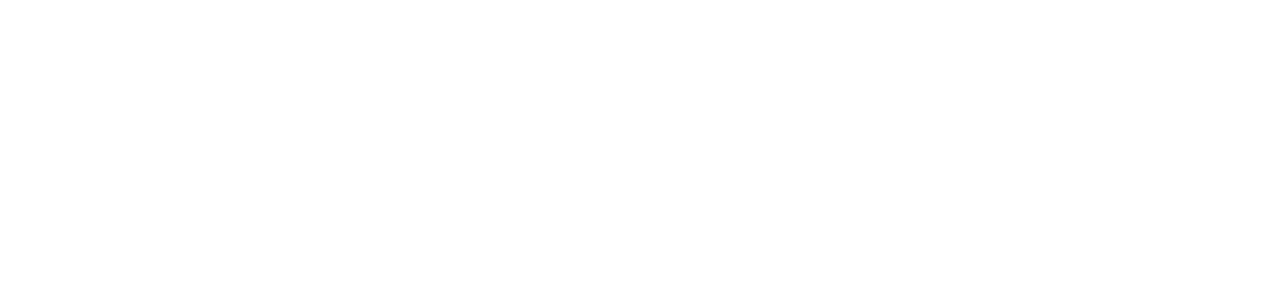
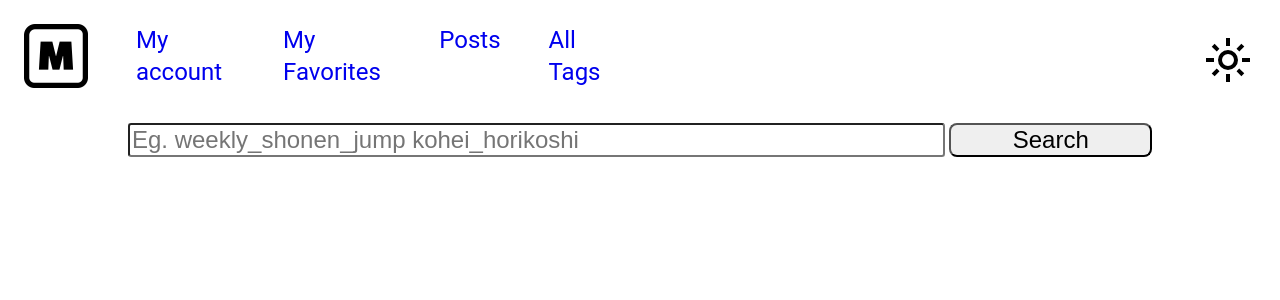
Before and after one commit to DaChoco/MangaBooru, a React (Vite) app in the folder frontend/: page /posts in a window 1280 px wide. Before the commit this address had no page. Shown: the top 300 px of the page. Built offline with nearby package versions, Linux system fonts and the light colour scheme.

Commit message:
Posts page styling. Worked on top nav component

```diff
--- a/frontend/src/App.jsx
+++ b/frontend/src/App.jsx
@@ -1,6 +1,6 @@
 import './style/App.css'
 import {Routes, Route} from "react-router-dom"
-import {Favorites, Home, SavedSearch, Profile} from "./pages"
+import {Favorites, Home, SavedSearch, Profile, Posts} from "./pages"
 
 
 
@@ -11,6 +11,7 @@
 
     <Routes>
       <Route path="/" element={<Home></Home>}></Route>
+      <Route path="/posts" element={<Posts></Posts>}></Route>
       <Route path="/favorites" element={<Favorites></Favorites>} ></Route>
       <Route path="/profile" element={<Profile></Profile>} ></Route>
       <Route path="/savedsearch" element={<SavedSearch></SavedSearch>} ></Route>
--- a/frontend/src/components/index.jsx
+++ b/frontend/src/components/index.jsx
@@ -1,3 +1,4 @@
 export { default as PostBox } from "./postbox";
 export { default as SearchBar} from "./searchsect"
 export { default as TagsBar } from "./tagsbar";
+export { default as Topnav } from "./topnav";
--- /dev/null
+++ b/frontend/src/components/topnav.jsx
@@ -0,0 +1,59 @@
+import { Link } from "react-router-dom"
+import {useState} from "react"
+import "../style/Posts.css"
+import Msvg from "../assets/m-alphabet-icon.png"
+
+function Topnav({children}){
+    const [toggledark, setToggledark] = useState(false)
+
+
+    const darkMode = () =>{
+        if (toggledark === false){
+            setToggledark(true)
+
+        }
+        else{
+            setToggledark(false)
+
+        }
+    }
+
+
+    return(
+    <div className="topnav-container">
+        <div className="total-top">
+
+            <ul className="topnav-content">
+                <li className="menulinks"><Link to="/"><img src={Msvg} alt="" /></Link></li>
+                <li className="menulinks"><Link to="/profile">My account</Link></li>
+                <li className="menulinks"><Link to="/favorites">My Favorites </Link></li>
+                <li className="menulinks"><Link to="/Posts">Posts</Link></li>
+                <li className="menulinks"><Link to="/Posts">All Tags</Link></li>
+            </ul>
+
+            <div className="lightordark-container">
+                {toggledark ? (
+                <svg onClick={() => darkMode()} id="dark" className="svglightdark" xmlns="http://www.w3.org/2000/svg"  viewBox="0 -960 960 960" fill="#000000">
+                    <path d="M480-120q-150 0-255-105T120-480q0-150 105-255t255-105q14 0 27.5 1t26.5 3q-41 29-65.5 75.5T444-660q0 90 63 153t153 63q55 0 101-24.5t75-65.5q2 13 3 26.5t1 27.5q0 150-105 255T480-120Zm0-80q88 0 158-48.5T740-375q-20 5-40 8t-40 3q-123 0-209.5-86.5T364-660q0-20 3-40t8-40q-78 32-126.5 102T200-480q0 116 82 198t198 82Zm-10-270Z"/>
+                </svg>
+                    ) : (
+                <svg onClick={() => darkMode()} className="svglightdark" id="light" xmlns="http://www.w3.org/2000/svg"  viewBox="0 -960 960 960" fill="#000000">
+                    <path d="M480-360q50 0 85-35t35-85q0-50-35-85t-85-35q-50 0-85 35t-35 85q0 50 35 85t85 35Zm0 80q-83 0-141.5-58.5T280-480q0-83 58.5-141.5T480-680q83 0 141.5 58.5T680-480q0 83-58.5 141.5T480-280ZM200-440H40v-80h160v80Zm720 0H760v-80h160v80ZM440-760v-160h80v160h-80Zm0 720v-160h80v160h-80ZM256-650l-101-97 57-59 96 100-52 56Zm492 496-97-101 53-55 101 97-57 59Zm-98-550 97-101 59 57-100 96-56-52ZM154-212l101-97 55 53-97 101-59-57Zm326-268Z"/>
+                </svg>)
+                }
+
+            </div>
+
+
+        </div>
+
+
+        {children}
+    </div>
+    )
+
+
+
+
+}
+export default Topnav
--- a/frontend/src/pages/home.jsx
+++ b/frontend/src/pages/home.jsx
@@ -9,7 +9,7 @@
             <h1>MangaBooru</h1>
             <ul className="optionslist">
                 <li><strong><Link to="/posts">Browse Posts</Link></strong></li>
-                <li><Link to="/account">My Account</Link></li>
+                <li><Link to="/profile">My Account</Link></li>
                 <li><Link to="/tagspage">All Tags</Link></li>
             </ul>
             <SearchBar></SearchBar>
--- a/frontend/src/pages/posts.jsx
+++ b/frontend/src/pages/posts.jsx
@@ -1,7 +1,17 @@
 
+import { SearchBar, Topnav } from "../components"
 function Posts(){
     return (
-        <div></div>
+        <>
+        <header>
+            <Topnav>
+                <SearchBar></SearchBar>
+            </Topnav>
+
+        </header>
+
+        </>
+
     )
 }
 
--- a/frontend/src/style/Home.css
+++ b/frontend/src/style/Home.css
@@ -33,7 +33,7 @@
     width: 80%;
 }
 
-ul{
+ul.optionslist{
     display: flex;
     flex-direction: row;
     justify-content: space-evenly;
--- /dev/null
+++ b/frontend/src/style/Posts.css
@@ -0,0 +1,43 @@
+ul.topnav-content{
+    display: flex;
+    flex-direction: row;
+    width: 50%;
+    font-size: 1.5rem;
+    margin: 0;
+    padding: 0;
+    align-self: flex-end;
+}
+
+.menulinks{
+    padding: 1.5rem;
+    line-height: 2rem;
+}
+
+.menulinks a{
+    margin: 5px 0;
+}
+
+img{
+    width: 4rem;
+}
+
+.lightordark-container{ /*Container of light or dark mode*/
+    width: 30%;
+    display: flex;
+    flex-direction: row-reverse;
+
+}
+
+.total-top{
+    display: flex;
+    flex-direction: row;
+    justify-content: space-between;
+}
+
+.svglightdark{
+    padding: 1.5rem 1.75rem;
+    margin: auto 0;
+    height: 3rem;
+    width: 3rem;
+    visibility: visible;
+}
--- a/frontend/src/style/index.css
+++ b/frontend/src/style/index.css
@@ -11,6 +11,10 @@
   -moz-osx-font-smoothing: grayscale;
 }
 
+body{
+  margin: 0;
+}
+
 a {
   text-decoration: none;
 }
```
Also changed, not shown: frontend/src/assets/m-alphabet-icon.png (added), frontend/src/components/autodrop.jsx (deleted).
